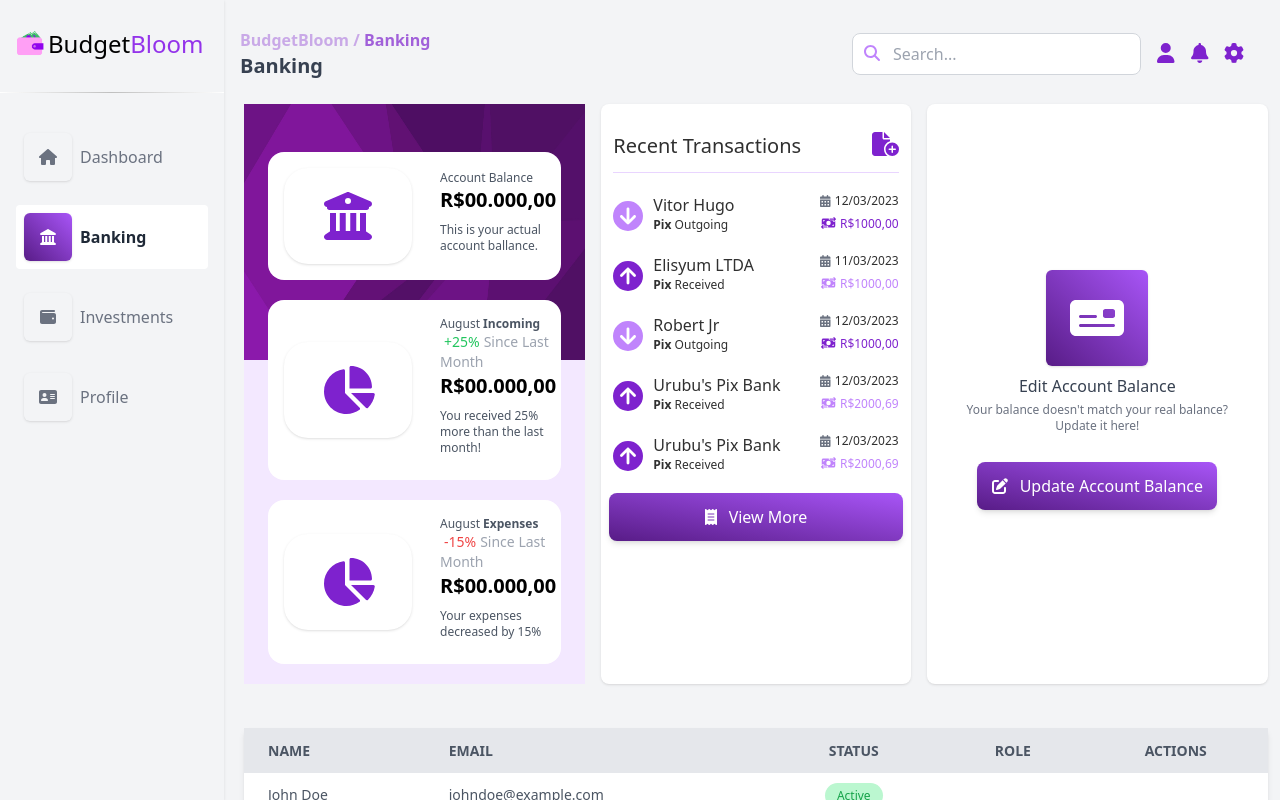
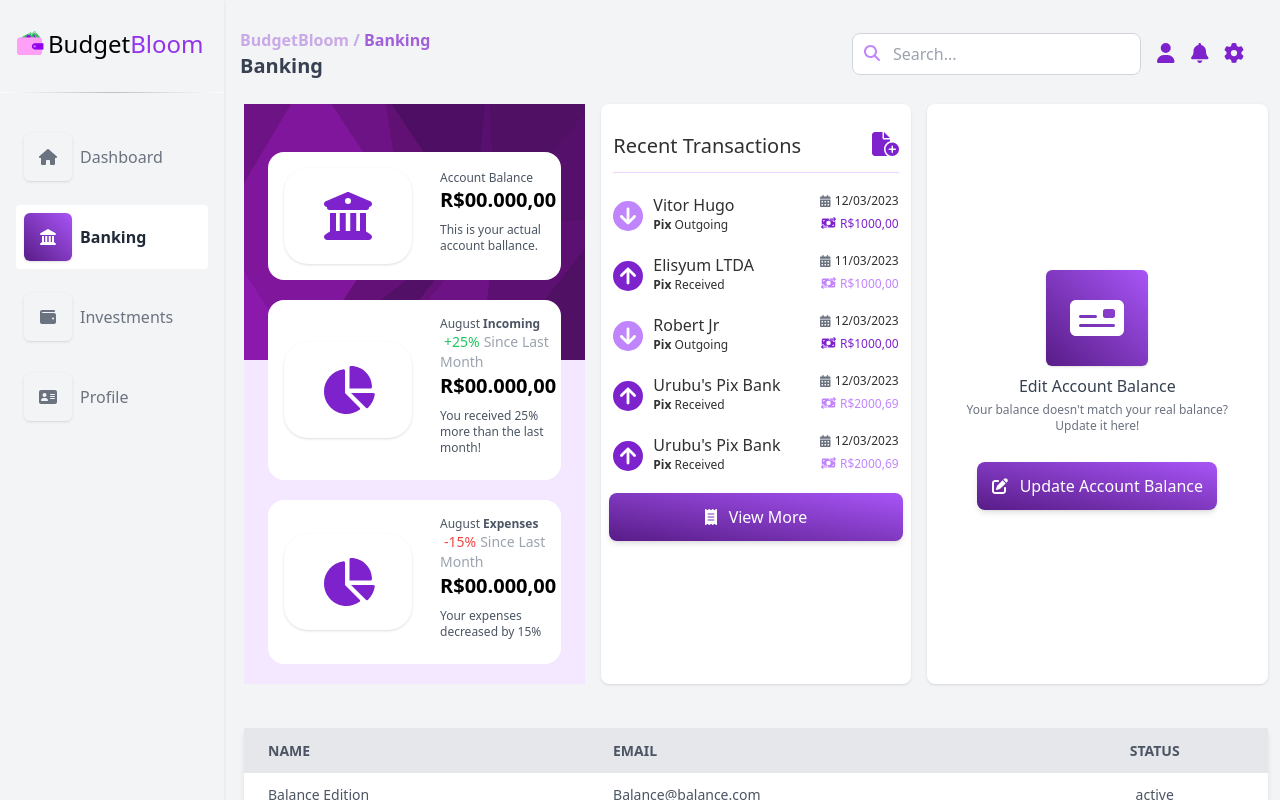
Before and after one commit to MrVitor0/BudgetBloom, a Vue app: page /banking in a window 1280 px wide. Built offline with nearby package versions, Linux system fonts and the light colour scheme.

Commit message:
DPT-019  <feat> BasicTable Setup

```diff
--- a/src/components/tables/BasicDataTable.vue
+++ b/src/components/tables/BasicDataTable.vue
@@ -7,20 +7,28 @@
                     <th class="py-3 px-6 text-left">Name</th>
                     <th class="py-3 px-6 text-left">Email</th>
                     <th class="py-3 px-6 text-center">Status</th>
-                    <th class="py-3 px-6 text-center">Role</th>
-                    <th class="py-3 px-6 text-center">Actions</th>
                     </tr>
                 </thead>
                 <tbody class="text-gray-600 text-sm font-light">
                     <tr class="border-b border-gray-200 hover:bg-gray-100">
-                        <td class="py-3 px-6 text-left whitespace-nowrap">John Doe</td>
-                        <td class="py-3 px-6 text-left">johndoe@example.com</td>
-                        <td class="py-3 px-6 text-center">
-                            <span class = "bg-green-200 text-green-600 py-1 px-3 rounded-full text-xs">Active</span>
-                            </td>
-                            <td class="py-3 px-6 text-center">
-
-                            </td>
+                        <td
+                            v-for="item in mockupData"
+                            :key="item.id"
+                             class="py-3 px-6 text-left whitespace-nowrap">
+                            {{ item.name }}
+                        </td>
+                        <td
+                            v-for="item in mockupData"
+                            :key="item.id"
+                             class="py-3 px-6 text-left whitespace-nowrap">
+                            {{ item.email }}
+                        </td>
+                        <td
+                            v-for="item in mockupData"
+                            :key="item.id"
+                             class="py-3 px-6 text-center whitespace-nowrap">
+                            {{ item.status }}
+                        </td>
                     </tr>
                 </tbody>
            </table>
@@ -28,8 +36,19 @@
     </div>
 </template>
 
+<script>
+//import json from @/data/mockBanking
+import mockupData from '@/data/mockBanking.json'
 
-<script>
-
+export default {
+    data() {
+        return {
+            mockupData: mockupData
+        }
+    },
+    mounted() {
+        console.log(this.mockupData)
+    }
+}
 
 </script>
--- a/src/data/mockBanking.json
+++ b/src/data/mockBanking.json
@@ -1,3 +1,7 @@
 [
-
+   {
+        "name": "Balance Edition",
+        "email": "Balance@balance.com",
+        "status": "active"
+   }
 ]
--- a/src/views/Banking.vue
+++ b/src/views/Banking.vue
@@ -19,7 +19,6 @@
                         </div>
                     </div>
                 </div>
-
                 <!-- MONTH BALANCE -->
                 <div class=" md:relative md:flex flex-col shadow md:shadow-transparent flex-auto min-w-0 mt-2  md:p-4 md:mx-6 md:my-5 overflow-hidden break-words border-0 shadow-blur rounded-2xl bg-white bg-clip-border backdrop-blur-2xl backdrop-saturate-200">
                         <div class="md:flex md:flex-col">
```
